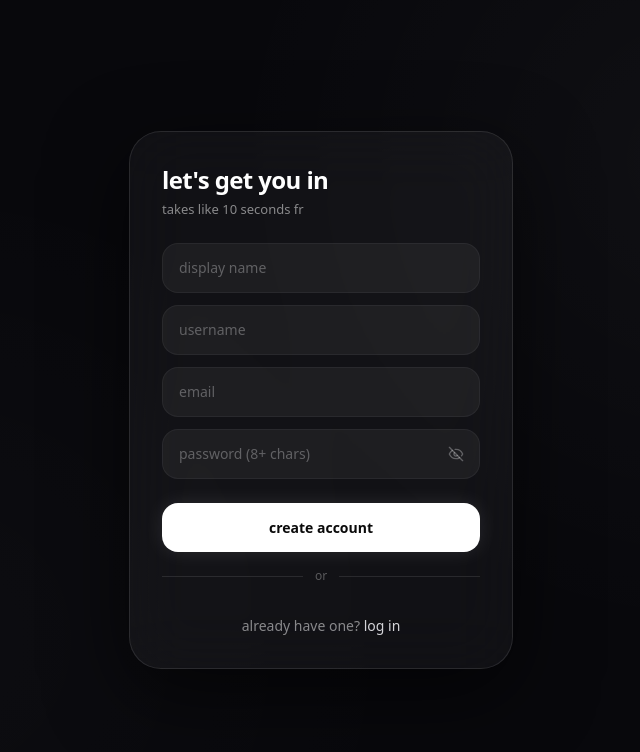
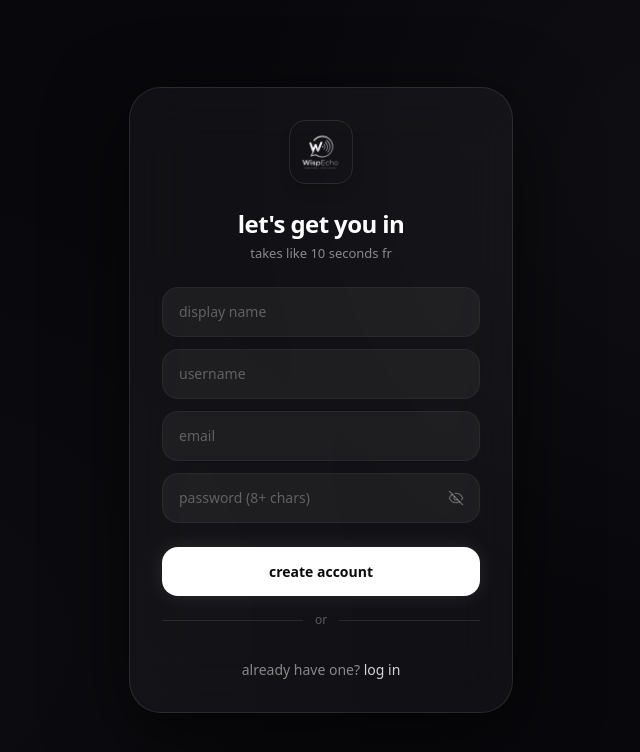
Before and after one commit to sgpushkar/WispEcho, a Next.js app in the folder frontend/: page /register in a window 1280 px wide. Shown: the top 752 px of the page, without its empty margins (319-959 px from the left). Built offline with nearby package versions, Linux system fonts and the light colour scheme; no server answers.

Commit message:
style: add new transparent WispEcho logo to sidebar and auth pages

```diff
--- a/frontend/app/(auth)/login/page.tsx
+++ b/frontend/app/(auth)/login/page.tsx
@@ -43,8 +43,11 @@ export default function LoginPage() {
         transition={{ type: "spring", stiffness: 300, damping: 24 }}
         className="relative z-10 w-full max-w-sm rounded-[32px] p-8 glass-strong shadow-[0_24px_80px_rgba(0,0,0,0.6)] border-[1px] border-white/10 bg-white/[0.04]"
       >
-        <h1 className="mb-1 text-2xl font-semibold tracking-tight text-white">welcome back</h1>
-        <p className="mb-6 text-[13px] text-white/50">log in to keep the convo going</p>
+        <div className="flex justify-center mb-6">
+          <img src="/logo.png" alt="WispEcho" className="h-16 w-auto rounded-2xl shadow-lg border border-white/10" />
+        </div>
+        <h1 className="mb-1 text-2xl font-semibold tracking-tight text-white text-center">welcome back</h1>
+        <p className="mb-6 text-[13px] text-white/50 text-center">log in to keep the convo going</p>
 
         <div className="space-y-3">
           <input
--- a/frontend/app/(auth)/register/page.tsx
+++ b/frontend/app/(auth)/register/page.tsx
@@ -46,8 +46,11 @@ export default function RegisterPage() {
         transition={{ type: "spring", stiffness: 300, damping: 24 }}
         className="relative z-10 w-full max-w-sm rounded-[32px] p-8 glass-strong shadow-[0_24px_80px_rgba(0,0,0,0.6)] border-[1px] border-white/10 bg-white/[0.04]"
       >
-        <h1 className="mb-1 text-2xl font-semibold tracking-tight text-white">let's get you in</h1>
-        <p className="mb-6 text-[13px] text-white/50">takes like 10 seconds fr</p>
+        <div className="flex justify-center mb-6">
+          <img src="/logo.png" alt="WispEcho" className="h-16 w-auto rounded-2xl shadow-lg border border-white/10" />
+        </div>
+        <h1 className="mb-1 text-2xl font-semibold tracking-tight text-white text-center">let's get you in</h1>
+        <p className="mb-6 text-[13px] text-white/50 text-center">takes like 10 seconds fr</p>
 
         <div className="space-y-3">
           <input
--- a/frontend/components/chat/Sidebar.tsx
+++ b/frontend/components/chat/Sidebar.tsx
@@ -56,9 +56,8 @@ export function Sidebar() {
       <aside className="sidebar glass h-full w-full md:w-[300px]">
         {/* Header / Brand */}
         <div className="flex items-center justify-between pb-2">
-          <div className="brand">
-            <div className="brand-mark"></div>
-            <span className="brand-name">WispEcho</span>
+          <div className="flex items-center gap-2">
+            <img src="/logo.png" alt="WispEcho" className="h-8 w-auto rounded-[6px]" />
           </div>
           <div className="flex items-center gap-2">
             <button onClick={() => setFriendsOpen(true)} className="icon-btn" title="Friends">
```
Also changed, not shown: frontend/public/logo.jpg (added), frontend/public/logo.png (added).
